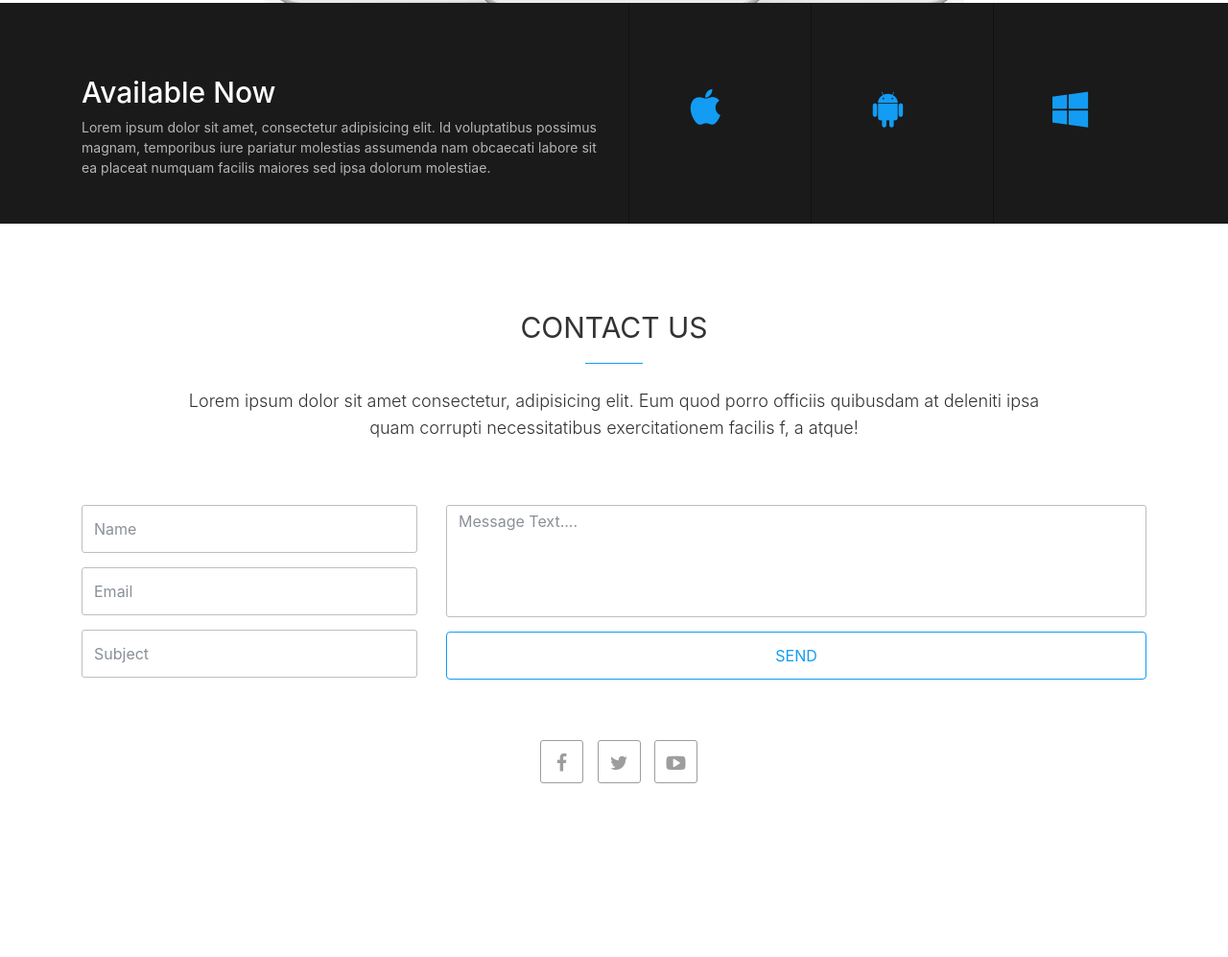
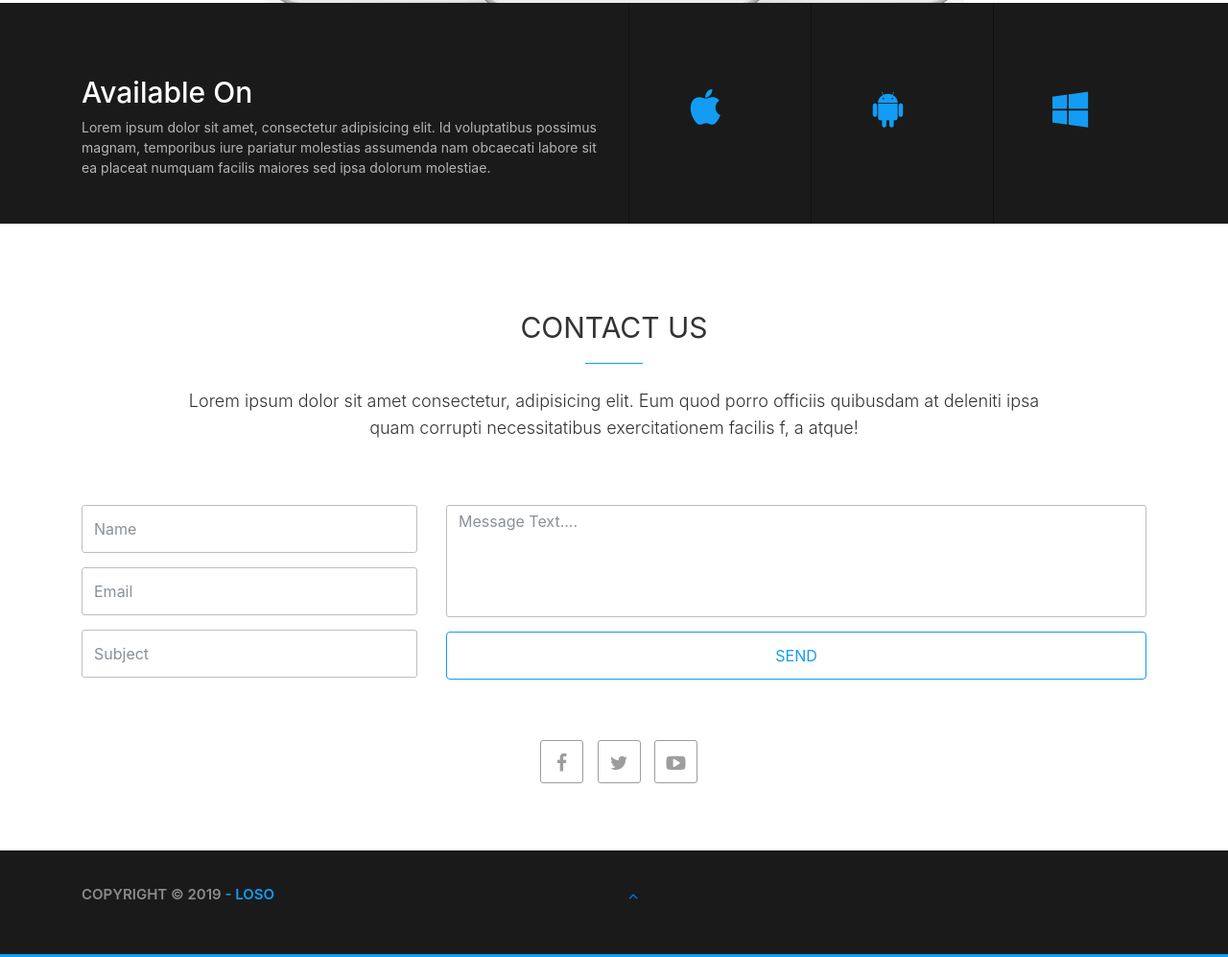
Before and after one commit to PhyoPyae94/sbp, a plain HTML site: page index.html in a window 1280 px wide. Shown: the part 5634-6631 px from the top of the page at 96% size. Before the commit the page ends 6520 px from the top, so only its background shows below. Drawn offline with nearby package versions, Linux system fonts and the light colour scheme.

Commit message:
adding footer section

```diff
--- a/css/style.css
+++ b/css/style.css
@@ -560,3 +560,23 @@ p {
     border:1px solid #129cf3;
     color: #fff;
 }
+/* ===== footer ==== */
+.footer {
+    background: #1a1a1a;
+    padding-bottom: 35px;
+    padding-top: 35px;
+    border-bottom: 3px solid #129cf3;
+}
+#copyright {
+    width: 50%;
+}
+#copyright p {
+    color: #8c8b8a;
+    font-weight: 600;
+    font-size: 15px;
+    text-transform: uppercase;
+}
+#copyright p a {
+    text-decoration: none;
+    color: #129cf3;
+}
--- a/index.html
+++ b/index.html
@@ -336,7 +336,7 @@
             <div class="row">
                 <div class="col-md-6">
                     <div class="available-title">
-                        <h2>Available Now</h2>
+                        <h2>Available On</h2>
                         <p>Lorem ipsum dolor sit amet, consectetur adipisicing elit. Id voluptatibus possimus magnam, temporibus iure pariatur molestias assumenda nam obcaecati labore sit ea placeat numquam facilis maiores sed ipsa dolorum molestiae.</p>
                     </div>
                 </div>
@@ -419,6 +419,22 @@
         </div>
     </section>
 
+    <!-- Footer -->
+    <footer class="footer">
+        <div class="container">
+            <div class="row">
+                <div class="col-md-6">
+                    <div id="copyright">
+                        <p>Copyright &copy; 2019 <a href="#"> - LoSo</a></p>
+                    </div>
+                </div>
+                <div class="col-md-6">
+                    <a href="#"><i class="fa fa-angle-up"></i></a>
+                </div>
+            </div>
+        </div>
+    </footer>
+
     <script src="js/jquery.js"></script>
     <script src="js/bootstrap.min.js"></script>
     <script src="https://code.jquery.com/jquery-3.3.1.slim.min.js" integrity="sha384-q8i/X+965DzO0rT7abK41JStQIAqVgRVzpbzo5smXKp4YfRvH+8abtTE1Pi6jizo" crossorigin="anonymous"></script>
```
